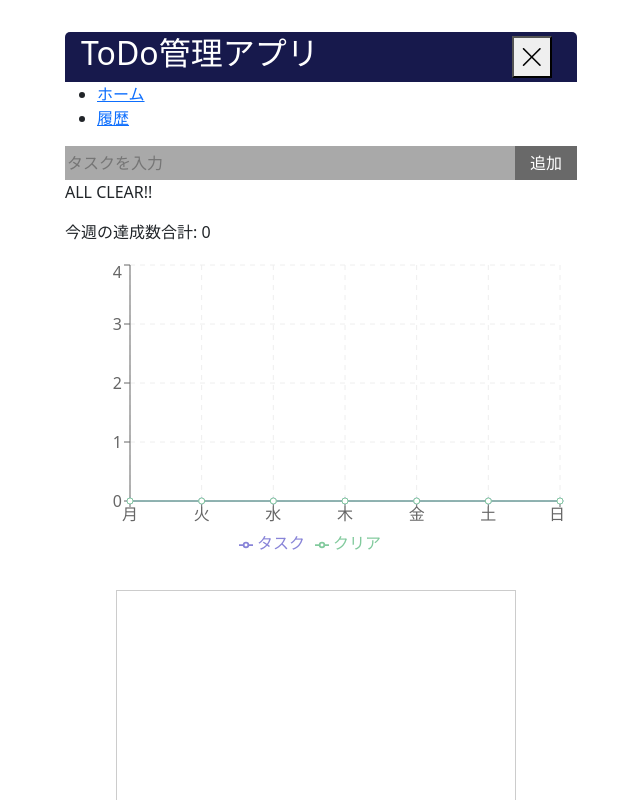
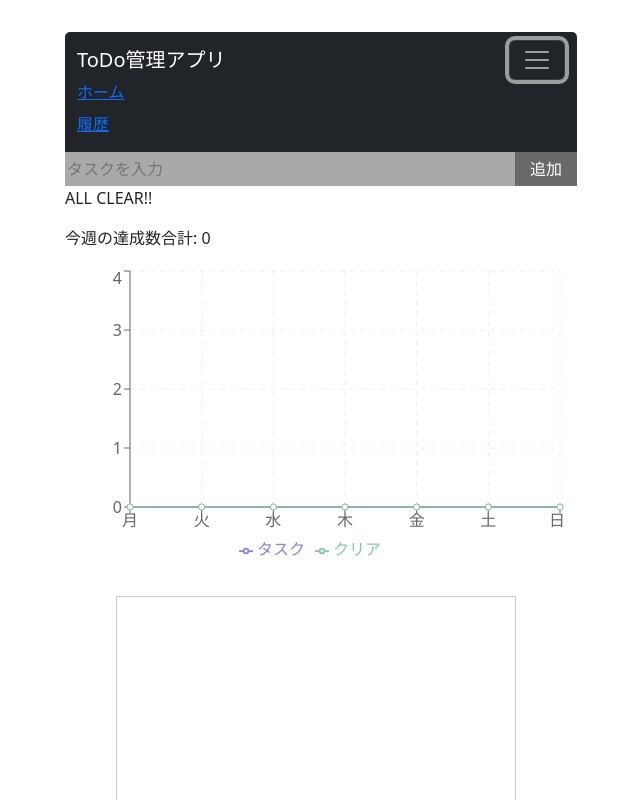
Before and after one commit to s1f10230171/react-todo-app, a React (Create React App) app: page / in a window 1280 px wide. Both pictures are taken after a click on the button "Toggle navigation". Shown: the top 800 px of the page, without its empty margins (319-959 px from the left). Built offline with nearby package versions, Linux system fonts and the light colour scheme; the HTML template or start-up script is replaced by a standard one.

Commit message:
navの構成をブートストラップに変更

```diff
--- a/public/index.html
+++ b/public/index.html
@@ -6,5 +6,6 @@
 </head>
 <body>
   <div id="root"></div>
+  <script src="https://cdn.jsdelivr.net/npm/bootstrap@5.3.3/dist/js/bootstrap.bundle.min.js"></script>
 </body>
 </html>
--- a/src/Header.js
+++ b/src/Header.js
@@ -2,35 +2,55 @@
 import {Link} from "react-router-dom";
 
 function Header() {
-    const [isOpen, setIsOpen] = useState(false);
-    const toggleContents = () => {
-            setIsOpen(!isOpen);
-    }
+    // const [isOpen, setIsOpen] = useState(false);
+    // const toggleContents = () => {
+    //         setIsOpen(!isOpen);
+    // }
   return (
-    <div>
-        <div className="App-title row">
-            <div className="col-10">
-                <h2 className='ms-3'>ToDo管理アプリ</h2>
-            </div>
-            <div className="col-2">
-            <button onClick={toggleContents}>{isOpen ? <i className="bi bi-x-lg"></i>: <i className="bi bi-list"></i>}</button>
+    <nav className="navbar navbar-dark bg-dark">
+        <div className="container">
+            <a className="navbar-brand">ToDo管理アプリ</a>
+            <button className='navbar-toggler' type="button" data-bs-toggle="collapse" data-bs-target="#navbarContent" aria-controls="navbarContent" aria-expanded="false" aria-label='Toggle navigation'>
+                <span className='navbar-toggler-icon'></span>
+            </button>
+            <div className='collapse navbar-collapse' id="navbarContent">
+                <ul className='navbar-nav mb-2'>
+                    <li className='nav-item'>
+                        <Link to="/">ホーム</Link>
+                    </li>
+                </ul>
+                <ul className='navbar-nav mb-2'>
+                    <li className='nav-item'>
+                        <Link to="/history">履歴</Link>
+                    </li>
+                </ul>
             </div>
         </div>
-    {isOpen &&(
-    <header>
-        <nav>
-            <ul>
-                <li>
-                    <Link to="/">ホーム</Link>
-                </li>
-                <li>
-                    <Link to="/history">履歴</Link>
-                </li>
-            </ul>
-        </nav>
-    </header>
-  )}
-    </div>
+    </nav>
+    // <div>
+    //     <div className="App-title row">
+    //         <div className="col-10">
+    //             <h2 className='ms-3'>ToDo管理アプリ</h2>
+    //         </div>
+    //         <div className="col-2">
+    //         <button onClick={toggleContents}>{isOpen ? <i className="bi bi-x-lg"></i>: <i className="bi bi-list"></i>}</button>
+    //         </div>
+    //     </div>
+    // {isOpen &&(
+    // <header>
+    //     <nav>
+    //         <ul>
+    //             <li>
+    //                 <Link to="/">ホーム</Link>
+    //             </li>
+    //             <li>
+    //                 <Link to="/history">履歴</Link>
+    //             </li>
+    //         </ul>
+    //     </nav>
+    // </header>
+//   )}
+//     </div>
   )
 };
 
```
